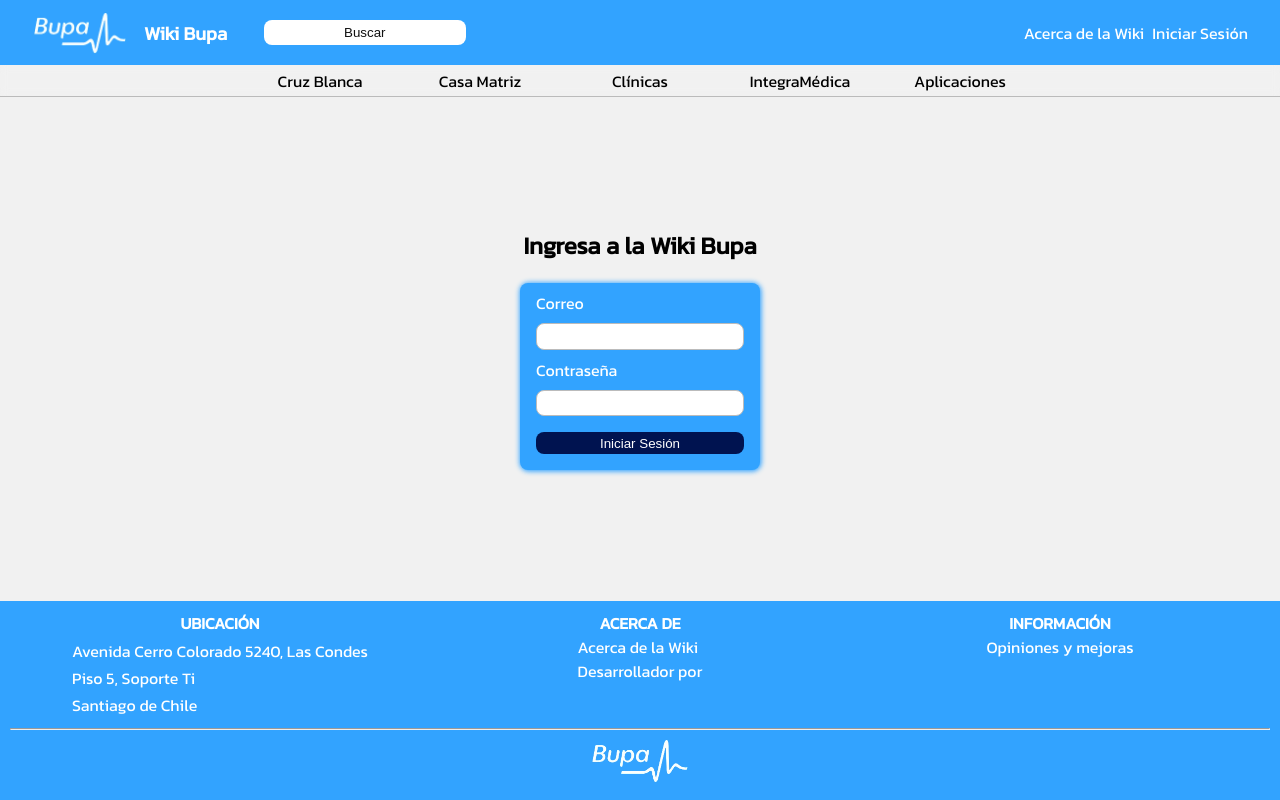
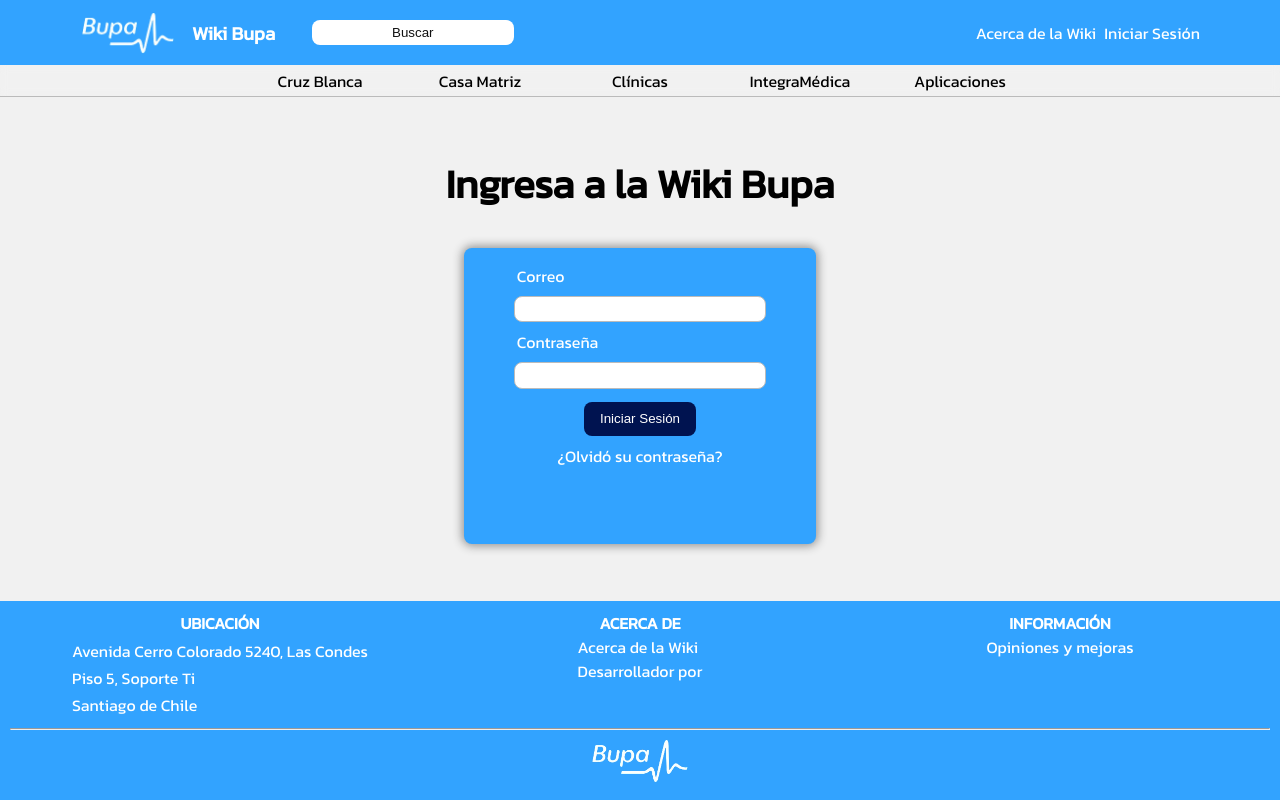
Before and after one commit to Lopezandres07/Wiki-Bupa, a React (Vite) app in the folder frontEnd/: page /login in a window 1280 px wide. Built offline with nearby package versions, Linux system fonts and the light colour scheme.

Commit message:
Finishing loging view and starting login DB

```diff
--- a/frontEnd/src/APIs/userAPIs.js
+++ b/frontEnd/src/APIs/userAPIs.js
@@ -13,6 +13,8 @@
 }
 
 export const loginWithEmailAndPassword = async (email, password) => {
+  console.log(email, password)
+
   try {
     const response = await axios.post(`${API}login`, { email, password })
     return response.userData
--- a/frontEnd/src/App.css
+++ b/frontEnd/src/App.css
@@ -141,6 +141,10 @@
 .center-home-content {
   background-color: #001350;
   color: #fff;
+}
+
+.home-content:last-child {
+  padding-bottom: 0;
 }
 
 .home-content div {
@@ -295,22 +299,25 @@
 
 .login-content h2 {
   margin-top: 0;
+  font-size: 2.5rem;
 }
 
 .login-content form {
   display: flex;
   flex-direction: column;
-  text-align: center;
+  align-items: center;
   background-color: #32a3ff;
-  box-shadow: 0.5px 0.5px 5px 1px #32a3ff;
+  box-shadow: 0px 0px 10px 2px rgba(146, 146, 146, 1);
   border-radius: 0.5rem;
-  padding: 0 1rem;
-  width: 13rem;
+  width: 22rem;
+  height: 18rem;
+  padding-top: 0.5rem;
 }
 
-.login-content form > *:not(input, button, span) {
+.login-content form :not(input, button, span) {
   margin: 0;
-  padding: 0.5rem 0;
+  width: 70%;
+  padding: 0.5rem;
   text-align: start;
   color: white;
 }
@@ -320,19 +327,37 @@
   border: #bbbbbb solid 1px;
   justify-self: start;
   padding: 0.3rem;
+  width: 15rem;
 }
 
 .login-content button {
-  margin: 1rem 0;
-  padding: 0.2rem;
+  margin: 0.8rem 0 0.5rem;
+  padding: 0.6rem 1rem;
   border-radius: 0.5rem;
-  /*   background-color: #32a3ff; */
   background-color: #001350;
   color: white;
   border: none;
+  cursor: pointer;
+  transition: background-color 0.3s ease;
+}
+
+.login-content button:hover {
+  background-color: #0026a1;
 }
 
 .login-content span {
+  padding: 0.5rem 0 0;
+  font-weight: bold;
+  color: rgb(255, 31, 31);
+}
+
+.login-content form a {
   padding: 0;
-  color: red;
+  width: max-content;
+  text-decoration: none;
+  transition: color 0.3s ease;
 }
+
+.login-content form a:hover {
+  color: #001350;
+}
--- a/frontEnd/src/index.css
+++ b/frontEnd/src/index.css
@@ -21,7 +21,7 @@
   text-align: center;
   background-color: #32a3ff;
   color: #fff;
-  padding: 0rem 2rem;
+  padding: 0rem 5rem;
   grid-area: navigation;
 }
 
@@ -34,7 +34,7 @@
 
 section {
   grid-area: content;
-  padding: 2rem 0;
+  padding: 1rem 0;
 }
 
 footer {
--- a/frontEnd/src/providers/UserProvider.jsx
+++ b/frontEnd/src/providers/UserProvider.jsx
@@ -15,6 +15,8 @@
   }
 
   const login = async (email, password) => {
+    console.log(email, password)
+
     const userLogged = await loginWithEmailAndPassword(email, password)
 
     if (userLogged.userData) {
--- a/frontEnd/src/views/Login.jsx
+++ b/frontEnd/src/views/Login.jsx
@@ -2,9 +2,11 @@
 import { useForm } from 'react-hook-form'
 import { UserContext } from '../providers/UserProvider'
 import { sweetAlerts } from '../utilities/sweetAlerts'
+import { NavLink } from 'react-router-dom'
 
 export const Login = () => {
   const { login } = useContext(UserContext)
+
   const {
     register,
     handleSubmit,
@@ -12,6 +14,8 @@
   } = useForm()
 
   const onSubmit = handleSubmit(async (data) => {
+    console.log(data)
+
     try {
       const response = await login(data.email, data.password)
       sweetAlerts(
@@ -36,7 +40,7 @@
             },
           })}
         />
-        {errors.email && <span>Este campo es requerido</span>}
+        {errors.email && <span>{errors.email.message}</span>}
 
         <label htmlFor='password'>Contraseña</label>
         <input
@@ -48,9 +52,9 @@
             },
           })}
         />
-        {errors.password && <span>Este campo es requerido</span>}
-
+        {errors.password && <span>{errors.password.message}</span>}
         <button>Iniciar Sesión</button>
+        <NavLink to='/password-reset'>¿Olvidó su contraseña?</NavLink>
       </form>
     </section>
   )
```
